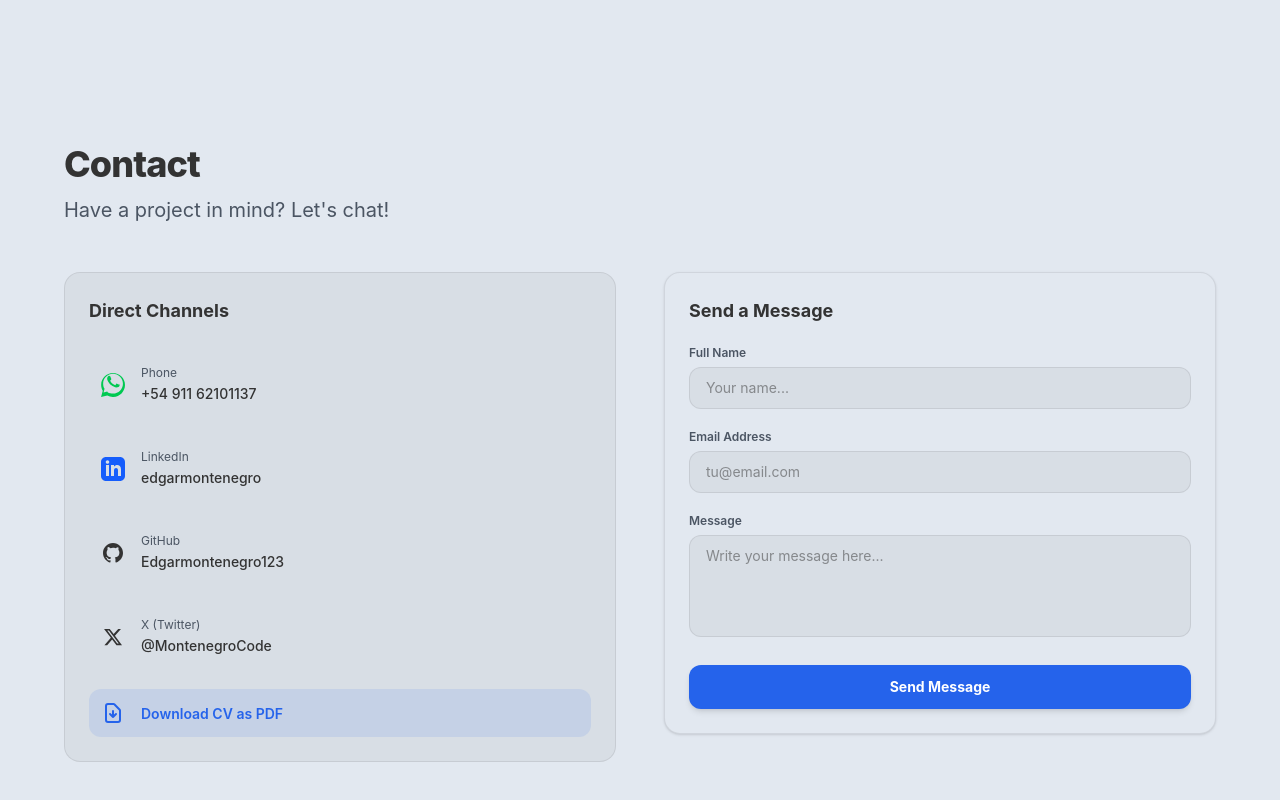
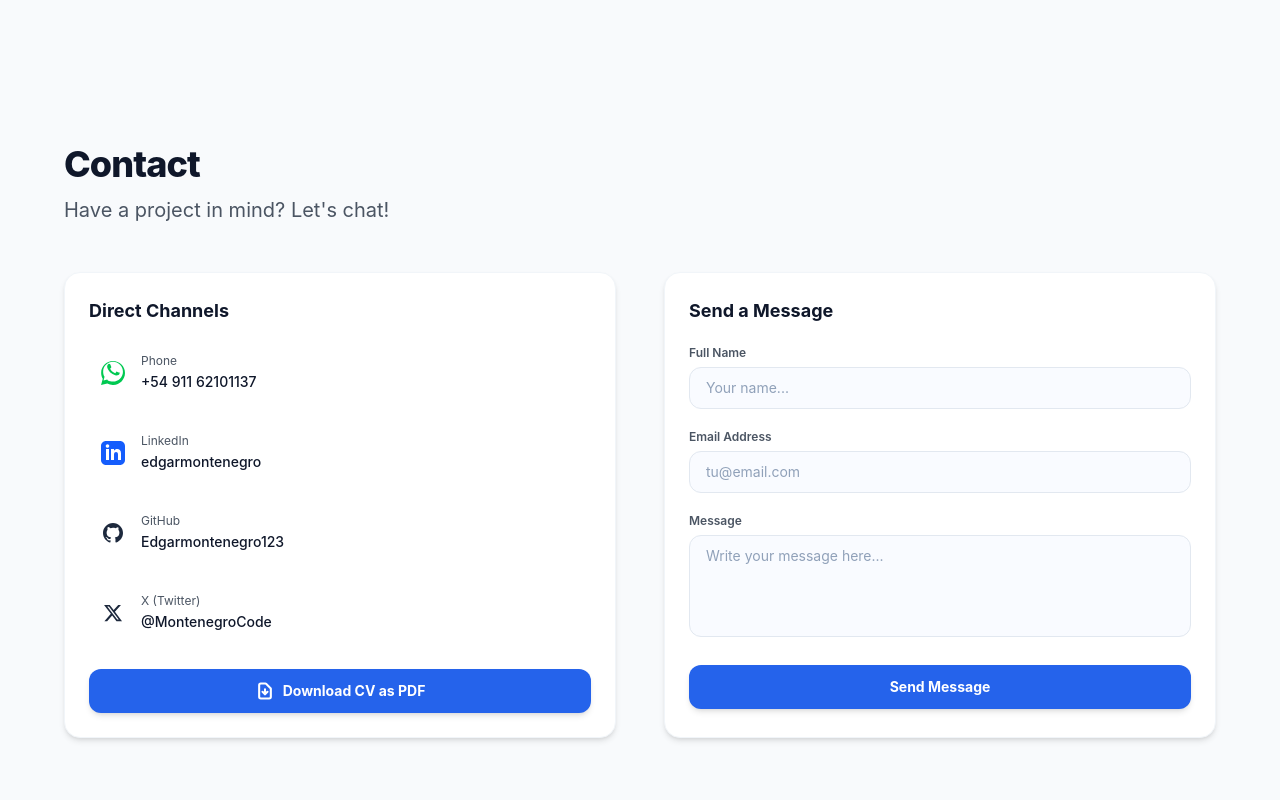
Before and after one commit to Edgarmontenegro123/Portfolio-2026, a React (Vite) app: page / in a window 1280 px wide. Shown: the part 1766-2566 px from the top of the page. Built offline with nearby package versions, Linux system fonts and the light colour scheme.

Commit message:
🎨 style: match layout widths and fix contact theme background variables

```diff
--- a/src/index.css
+++ b/src/index.css
@@ -7,11 +7,13 @@
   --color-brand-text: var(--text-main);
 }
 
+@variant dark (&:where(.dark, .dark *));
+
 :root {
   --primary: #2563eb;
   --secondary: #4b5563;
-  --bg-main: #e2e8f0;
-  --text-main: #333333;
+  --bg-main: #f8fafc;
+  --text-main: #0f172a;
 
   font-family: 'Inter', system-ui, sans-serif;
   background-color: var(--bg-main);
@@ -21,10 +23,10 @@
 }
 
 .dark {
-  --primary: #60a5fa;
+  --primary: #3b82f6;
   --secondary: #9ca3af;
   --bg-main: #0f172a;
-  --text-main: #e2e8f0;
+  --text-main: #f1f5f9;
 }
 
 body {
@@ -32,4 +34,5 @@ body {
   min-width: 320px;
   min-height: 100vh;
   overflow-x: hidden;
+  background-color: var(--bg-main);
 }
--- a/src/views/Contact.tsx
+++ b/src/views/Contact.tsx
@@ -56,32 +56,36 @@ export const Contact = () => {
                         {t.contact.subtitle}
                     </p>
                 </div>
-                <div className='grid gap-12 lg:grid-cols-2 items-start'>
-                    <div className='flex flex-col gap-5 bg-brand-text/5 p-6 rounded-2xl border border-brand-text/10'>
-                        <h3 className='text-lg font-bold text-brand-text mb-2'>
+
+                <div className='grid gap-12 grid-cols-1 lg:grid-cols-2 items-stretch justify-items-stretch w-full'>
+
+                    {/* 🟢 CAJA IZQUIERDA: Fondo blanco puro en Light Mode / Slate profundo en Dark */}
+                    <div className='flex flex-col w-full h-full bg-white dark:bg-slate-900 p-6 rounded-2xl border border-slate-100 dark:border-slate-800 shadow-md transition-colors duration-300'>
+                        <h3 className='text-lg font-bold text-brand-text mb-4'>
                             {t.contact.channelsTitle}
                         </h3>
+                        <div className='flex flex-col gap-4 flex-grow justify-between'>
                             <a
                                 href={contactConstants.whatsapp}
                                 target='_blank'
                                 rel='noopener noreferrer'
-                            className='flex items-center gap-4 p-3 rounded-xl hover:bg-brand-text/5 text-brand-text transition-colors duration-200'
+                                className='flex items-center gap-4 p-3 rounded-xl hover:bg-blue-50/50 dark:hover:bg-slate-800 text-brand-text transition-colors duration-200'
                             >
-                            <svg className='w-6 h-6 text-green-500 animate-pulse' viewBox='0 0 24 24' fill='currentColor'>
+                                <svg className='w-6 h-6 text-green-500 animate-pulse flex-shrink-0' viewBox='0 0 24 24' fill='currentColor'>
                                     <path d='M.057 24l1.687-6.163c-1.041-1.804-1.588-3.849-1.587-5.946C.06 5.348 5.397.01 12.008.01c3.202.001 6.212 1.246 8.477 3.514 2.266 2.268 3.507 5.28 3.505 8.484-.004 6.657-5.34 11.997-11.953 11.997-2.005-.001-3.973-.502-5.713-1.457L0 24zm6.59-4.846c1.6.95 3.488 1.451 5.42 1.453 5.432 0 9.85-4.416 9.853-9.848.002-2.63-1.023-5.101-2.885-6.963C17.166 1.837 14.693.81 12.013.81c-5.433 0-9.85 4.416-9.854 9.848-.001 1.838.48 3.63 1.392 5.204l-.993 3.628 3.71-.973zm11.567-7.462c-.315-.158-1.86-.918-2.142-1.02-.283-.103-.488-.153-.69.153-.204.307-.779 1.02-.956 1.226-.178.205-.355.231-.67.074-1.92-.956-3.153-1.854-4.443-4.08-.342-.587.342-.546.98-1.812.106-.214.053-.402-.026-.56-.078-.159-.69-1.66-.944-2.27-.249-.597-.501-.517-.69-.527l-.587-.01c-.204 0-.536.077-.816.383-.28.307-1.071 1.047-1.071 2.554 0 1.507 1.097 2.965 1.244 3.162.147.197 2.158 3.297 5.228 4.623.73.315 1.3.504 1.743.645.734.233 1.404.2 1.932.121.588-.088 1.86-.76 2.122-1.456.264-.696.264-1.293.186-1.413-.079-.12-.283-.178-.598-.336z'/>
                                 </svg>
                                 <div>
                                     <span className='block text-xs text-brand-secondary'>{language === 'es' ? 'Teléfono' : 'Phone'}</span>
                                     <span className='text-sm font-medium'>{contactConstants.phone}</span>
                                 </div>
-                        </a>
+                            </a >
                             <a
                                 href={contactConstants.linkedIn}
                                 target='_blank'
                                 rel='noopener noreferrer'
-                            className='flex items-center gap-4 p-3 rounded-xl hover:bg-brand-text/5 text-brand-text transition-colors duration-200'
+                                className='flex items-center gap-4 p-3 rounded-xl hover:bg-blue-50/50 dark:hover:bg-slate-800 text-brand-text transition-colors duration-200'
                             >
-                            <svg className='w-6 h-6 text-blue-600' viewBox='0 0 24 24' fill='currentColor'>
+                                <svg className='w-6 h-6 text-blue-600 flex-shrink-0' viewBox='0 0 24 24' fill='currentColor'>
                                     <path d='M19 0h-14c-2.761 0-5 2.239-5 5v14c0 2.761 2.239 5 5 5h14c2.762 0 5-2.239 5-5v-14c0-2.761-2.238-5-5-5zm-11 19h-3v-11h3v11zm-1.5-12.268c-.966 0-1.75-.79-1.75-1.764s.784-1.764 1.75-1.764 1.75.79 1.75 1.764-.783 1.764-1.75 1.764zm13.5 12.268h-3v-5.604c0-3.368-4-3.113-4 0v5.604h-3v-11h3v1.765c1.396-2.586 7-2.777 7 2.476v6.759z'/>
                                 </svg>
                                 <div>
@@ -93,9 +97,10 @@ export const Contact = () => {
                                 href={contactConstants.github}
                                 target='_blank'
                                 rel='noopener noreferrer'
-                            className='flex items-center gap-4 p-3 rounded-xl hover:bg-brand-text/5 text-brand-text transition-colors duration-200'
+                                className='flex items-center gap-4 p-3 rounded-xl hover:bg-blue-50/50 dark:hover:bg-slate-800 text-brand-text transition-colors duration-200'
                             >
-                            <svg className='w-6 h-6 text-brand-text' viewBox='0 0 24 24' fill='currentColor'>
+                                {/* 🟢 Cambiamos text-brand-text por text-slate-800 dark:text-slate-200 para garantizar contraste */}
+                                <svg className='w-6 h-6 text-slate-800 dark:text-slate-200 flex-shrink-0' viewBox='0 0 24 24' fill='currentColor'>
                                     <path fillRule='evenodd' clipRule='evenodd' d='M12 2C6.477 2 2 6.477 2 12c0 4.42 2.865 8.166 6.839 9.489.5.092.682-.217.682-.482 0-.237-.008-.866-.013-1.7-2.782.603-3.369-1.34-3.369-1.34-.454-1.156-1.11-1.462-1.11-1.462-.908-.62.069-.608.069-.608 1.003.07 1.531 1.03 1.531 1.03.892 1.529 2.341 1.087 2.91.831.092-.646.35-1.086.636-1.336-2.22-.253-4.555-1.113-4.555-4.951 0-1.093.39-1.988 1.029-2.688-.103-.253-.446-1.27.098-2.65 0 0 .84-.27 2.75 1.026A9.564 9.564 0 0112 6.844c.85.004 1.705.115 2.504.337 1.909-1.296 2.747-1.027 2.747-1.027.546 1.379.203 2.398.1 2.651.64.7 1.028 1.595 1.028 2.688 0 3.848-2.339 4.695-4.566 4.942.359.309.678.919.678 1.852 0 1.336-.012 2.415-.012 2.743 0 .267.18.579.688.481C19.137 20.162 22 16.418 22 12c0-5.523-4.477-10-10-10z' />
                                 </svg>
                                 <div>
@@ -107,9 +112,10 @@ export const Contact = () => {
                                 href={contactConstants.twitter}
                                 target='_blank'
                                 rel='noopener noreferrer'
-                            className='flex items-center gap-4 p-3 rounded-xl hover:bg-brand-text/5 text-brand-text transition-colors duration-200'
+                                className='flex items-center gap-4 p-3 rounded-xl hover:bg-blue-50/50 dark:hover:bg-slate-800 text-brand-text transition-colors duration-200'
                             >
-                            <svg className='w-5 h-5 mx-0.5 text-brand-text' viewBox='0 0 24 24' fill='currentColor'>
+                                {/* 🟢 Corregido también el contraste del ícono de X */}
+                                <svg className='w-5 h-5 mx-0.5 text-slate-800 dark:text-slate-200 flex-shrink-0' viewBox='0 0 24 24' fill='currentColor'>
                                     <path d='M18.244 2.25h3.308l-7.227 8.26 8.502 11.24H16.17l-5.214-6.817L4.99 21.75H1.68l7.73-8.835L1.254 2.25H8.08l4.713 6.231zm-1.161 17.52h1.833L7.084 4.126H5.117z'/>
                                 </svg>
                                 <div>
@@ -117,27 +123,32 @@ export const Contact = () => {
                                     <span className='text-sm font-medium'>@{contactConstants.perfilTwitter}</span>
                                 </div>
                             </a>
+
+                            {/* 🟢 BOTÓN CV: Ahora tiene bg-brand-primary nativo, igualando en importancia al botón derecho */}
                             <a
                                 href={contactConstants.curriculumPDF}
                                 target='_blank'
                                 rel='noopener noreferrer'
-                            className='flex items-center gap-4 p-3 rounded-xl bg-brand-primary/10 text-brand-primary hover:bg-brand-primary/20 transition-colors duration-200 font-semibold'
+                                className='flex items-center justify-center gap-2 py-3 px-4 mt-2 rounded-xl font-bold text-white bg-brand-primary hover:bg-brand-primary/90 transition-all cursor-pointer shadow-md text-sm'
                             >
-                            <svg className='w-6 h-6' fill='none' viewBox='0 0 24 24' stroke='currentColor' strokeWidth={2}>
+                                <svg className='w-5 h-5' fill='none' viewBox='0 0 24 24' stroke='currentColor' strokeWidth={2.5}>
                                     <path strokeLinecap='round' strokeLinejoin='round' d='M12 10v6m0 0l-3-3m3 3l3-3m2 8H7a2 2 0 01-2-2V5a2 2 0 012-2h5.586a1 1 0 01.707.293l5.414 5.414a1 1 0 01.293.707V19a2 2 0 01-2 2z' />
                                 </svg>
-                            <div>
-                                <span className='text-sm'>{language === 'es' ? 'Descargar Currículum en PDF' : 'Download CV as PDF'}</span>
-                            </div>
+                                <span>{language === 'es' ? 'Descargar Currículum en PDF' : 'Download CV as PDF'}</span>
                             </a>
                         </div>
+                    </div>
+
+                    {/* 🟢 CAJA DERECHA: Mismo fondo limpio que equilibra el peso visual */}
                     <form
                         onSubmit={handleSubmit}
-                        className='flex flex-col gap-5 p-6 rounded-2xl border border-brand-text/10 bg-brand-bg shadow-sm'
+                        className='flex flex-col w-full h-full gap-5 p-6 rounded-2xl border border-slate-100 dark:border-slate-800 bg-white dark:bg-slate-900 shadow-md transition-colors duration-300'
                     >
                         <h3 className='text-lg font-bold text-brand-text'>
                             {t.contact.formTitle}
                         </h3>
+
+                        {/* 🟢 INPUTS: Pasaron de ese gris feo a un celeste sutil tecnológico (bg-blue-50/40) en light mode */}
                         <div className='flex flex-col gap-1.5'>
                             <label htmlFor='name' className='text-xs font-semibold text-brand-secondary'>
                                 {language === 'es' ? 'Nombre Completo' : 'Full Name'}
@@ -149,10 +160,11 @@ export const Contact = () => {
                                 disabled={isLoading}
                                 value={form.name}
                                 onChange={(e) => setForm({ ...form, name: e.target.value })}
-                                className='w-full px-4 py-2.5 rounded-xl border border-brand-text/10 bg-brand-text/5 text-brand-text focus:outline-none focus:border-brand-primary transition-colors disabled:opacity-50 text-sm'
+                                className='w-full px-4 py-2.5 rounded-xl border border-slate-200 dark:border-slate-700 bg-blue-50/40 dark:bg-slate-800/50 text-brand-text placeholder-slate-400 dark:placeholder-slate-500 focus:outline-none focus:border-brand-primary focus:ring-2 focus:ring-brand-primary/20 transition-all disabled:opacity-50 text-sm'
                                 placeholder={language === 'es' ? 'Tu nombre...' : 'Your name...'}
                             />
                         </div>
+
                         <div className='flex flex-col gap-1.5'>
                             <label htmlFor='email' className='text-xs font-semibold text-brand-secondary'>
                                 {language === 'es' ? 'Correo Electrónico' : 'Email Address'}
@@ -164,10 +176,11 @@ export const Contact = () => {
                                 disabled={isLoading}
                                 value={form.email}
                                 onChange={(e) => setForm({ ...form, email: e.target.value })}
-                                className='w-full px-4 py-2.5 rounded-xl border border-brand-text/10 bg-brand-text/5 text-brand-text focus:outline-none focus:border-brand-primary transition-colors disabled:opacity-50 text-sm'
+                                className='w-full px-4 py-2.5 rounded-xl border border-slate-200 dark:border-slate-700 bg-blue-50/40 dark:bg-slate-800/50 text-brand-text placeholder-slate-400 dark:placeholder-slate-500 focus:outline-none focus:border-brand-primary focus:ring-2 focus:ring-brand-primary/20 transition-all disabled:opacity-50 text-sm'
                                 placeholder='tu@email.com'
                             />
                         </div>
+
                         <div className='flex flex-col gap-1.5'>
                             <label htmlFor='message' className='text-xs font-semibold text-brand-secondary'>
                                 {language === 'es' ? 'Mensaje' : 'Message'}
@@ -179,10 +192,11 @@ export const Contact = () => {
                                 disabled={isLoading}
                                 value={form.message}
                                 onChange={(e) => setForm({ ...form, message: e.target.value })}
-                                className='w-full px-4 py-2.5 rounded-xl border border-brand-text/10 bg-brand-text/5 text-brand-text focus:outline-none focus:border-brand-primary transition-colors disabled:opacity-50 resize-none text-sm'
+                                className='w-full px-4 py-2.5 rounded-xl border border-slate-200 dark:border-slate-700 bg-blue-50/40 dark:bg-slate-800/50 text-brand-text placeholder-slate-400 dark:placeholder-slate-500 focus:outline-none focus:border-brand-primary focus:ring-2 focus:ring-brand-primary/20 transition-all disabled:opacity-50 resize-none text-sm'
                                 placeholder={language === 'es' ? 'Escribe tu mensaje acá...' : 'Write your message here...'}
                             />
                         </div>
+
                         <button
                             type='submit'
                             disabled={isLoading}
@@ -200,6 +214,7 @@ export const Contact = () => {
                                 <span>{language === 'es' ? 'Enviar Mensaje' : 'Send Message'}</span>
                             )}
                         </button>
+
                         {statusMessage && (
                             <div className={`p-3 rounded-xl text-xs font-medium text-center ${
                                 statusMessage.type === 'success'
--- a/src/views/Hero.tsx
+++ b/src/views/Hero.tsx
@@ -46,7 +46,7 @@ export const Hero = () => {
                 </div>
                 <div className='flex-shrink-0 relative group animate-fade-in-delayed'>
                     <div
-                        className='absolute -inset-1 rounded-full bg-gradient-to-r from-brand-primary to-purple-600 blur opacity-30 group-hover:opacity-50 transition duration-300'></div>
+                        className='absolute -inset-1 rounded-full bg-gradient-to-r from-brand-primary to-blue-500 blur opacity-30 group-hover:opacity-40 transition duration-300'></div>
                     <div
                         className='relative w-48 h-48 sm:w-56 sm:h-56 rounded-full bg-brand-text/5 border-2 border-brand-primary/20 flex items-center justify-center overflow-hidden shadow-inner bg-linear-to-b from-brand-primary/10 to-transparent'>
                         <img
```
Lines whose indentation alone changed are shown as unchanged.
